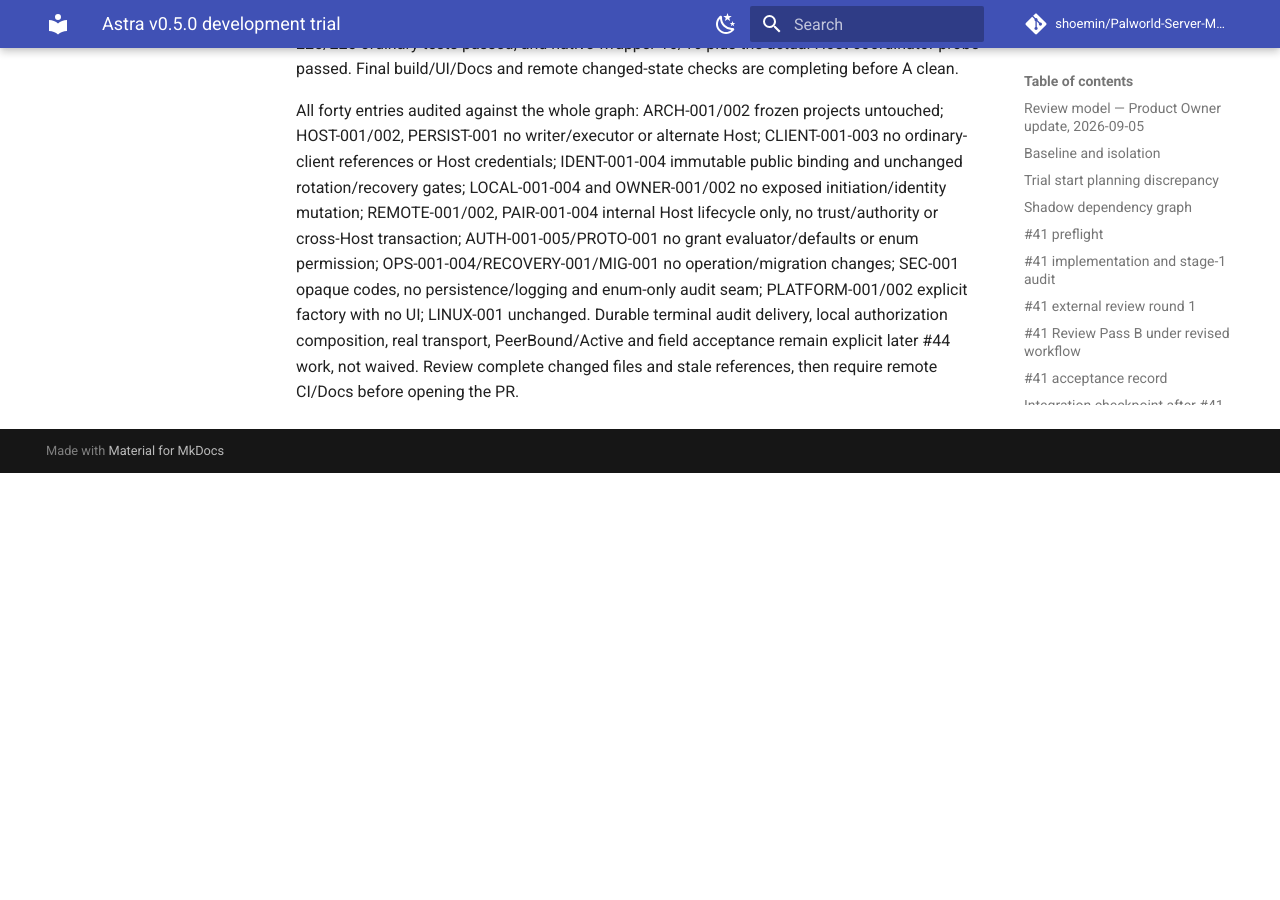
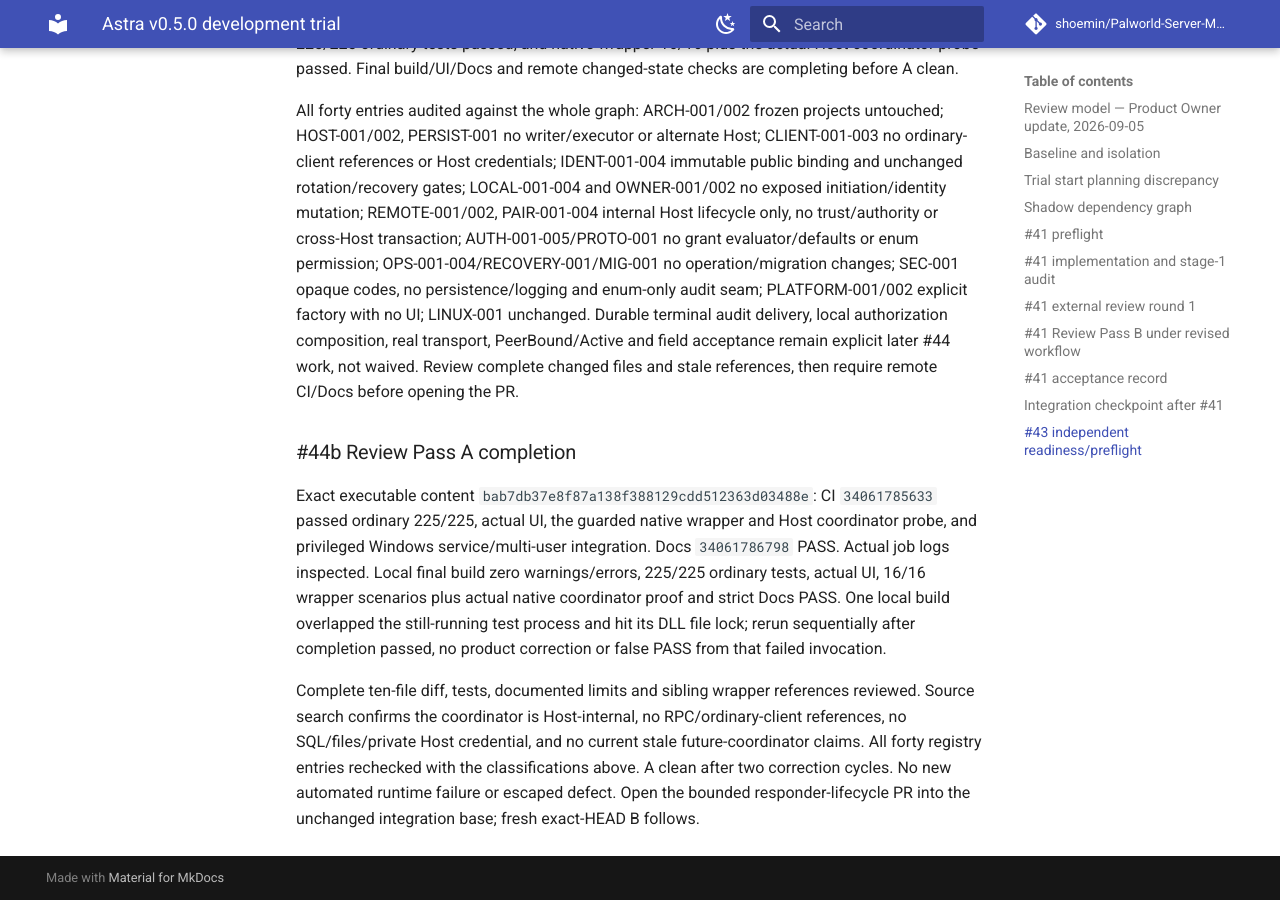
Before and after one commit to shoemin/Palworld-Server-Manager, an MkDocs documentation site: the page built from docs/experiments/astra-v0.5.0-trial.md, in a window 1280 px wide and 900 px high, scrolled down 142271 px. Built offline with MkDocs 1.6.1 and Material for MkDocs 9.7.7, drawn with Linux system fonts in a browser that asks for light colours; comment, search, counter and statistics services are not loaded; before the commit the page ends 142744 px from its top, so only the background shows below that; part of the change alters nothing that is shown.

```diff
--- a/docs/experiments/astra-v0.5.0-trial.md
+++ b/docs/experiments/astra-v0.5.0-trial.md
@@ -1522,3 +1522,9 @@ Implemented the internal responder lifecycle, factory seam, synthetic time/owner
 Pre-A cycle 1 fixed C# nested-member accessibility found by the compiler; cleanup also remains terminal if a provider or audit sink throws. A1 identified deadline crossing during an operation/disconnect being classified as generic failure, corrected it to Expired and added in-flight expiry tests. Expired native creations dispose their unregistered exchange. Initialization failures back off the source; cancellation remains cancellation at the managed API while consuming a live attempt once. Two correction cycles so far; no new escaped defect. Local 225/225 ordinary tests passed, and native wrapper 16/16 plus the actual Host coordinator probe passed. Final build/UI/Docs and remote changed-state checks are completing before A clean.
 
 All forty entries audited against the whole graph: ARCH-001/002 frozen projects untouched; HOST-001/002, PERSIST-001 no writer/executor or alternate Host; CLIENT-001-003 no ordinary-client references or Host credentials; IDENT-001-004 immutable public binding and unchanged rotation/recovery gates; LOCAL-001-004 and OWNER-001/002 no exposed initiation/identity mutation; REMOTE-001/002, PAIR-001-004 internal Host lifecycle only, no trust/authority or cross-Host transaction; AUTH-001-005/PROTO-001 no grant evaluator/defaults or enum permission; OPS-001-004/RECOVERY-001/MIG-001 no operation/migration changes; SEC-001 opaque codes, no persistence/logging and enum-only audit seam; PLATFORM-001/002 explicit factory with no UI; LINUX-001 unchanged. Durable terminal audit delivery, local authorization composition, real transport, PeerBound/Active and field acceptance remain explicit later #44 work, not waived. Review complete changed files and stale references, then require remote CI/Docs before opening the PR.
+
+### #44b Review Pass A completion
+
+Exact executable content `bab7db37e8f87a138f388129cdd512363d03488e`: CI `34061785633` passed ordinary 225/225, actual UI, the guarded native wrapper and Host coordinator probe, and privileged Windows service/multi-user integration. Docs `34061786798` PASS. Actual job logs inspected. Local final build zero warnings/errors, 225/225 ordinary tests, actual UI, 16/16 wrapper scenarios plus actual native coordinator proof and strict Docs PASS. One local build overlapped the still-running test process and hit its DLL file lock; rerun sequentially after completion passed, no product correction or false PASS from that failed invocation.
+
+Complete ten-file diff, tests, documented limits and sibling wrapper references reviewed. Source search confirms the coordinator is Host-internal, no RPC/ordinary-client references, no SQL/files/private Host credential, and no current stale future-coordinator claims. All forty registry entries rechecked with the classifications above. A clean after two correction cycles. No new automated runtime failure or escaped defect. Open the bounded responder-lifecycle PR into the unchanged integration base; fresh exact-HEAD B follows.
```
